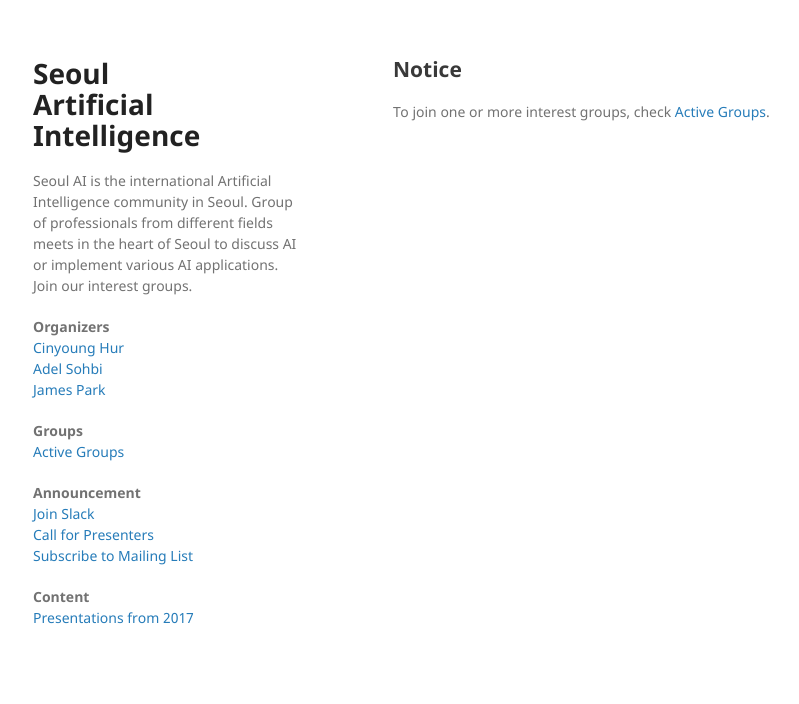
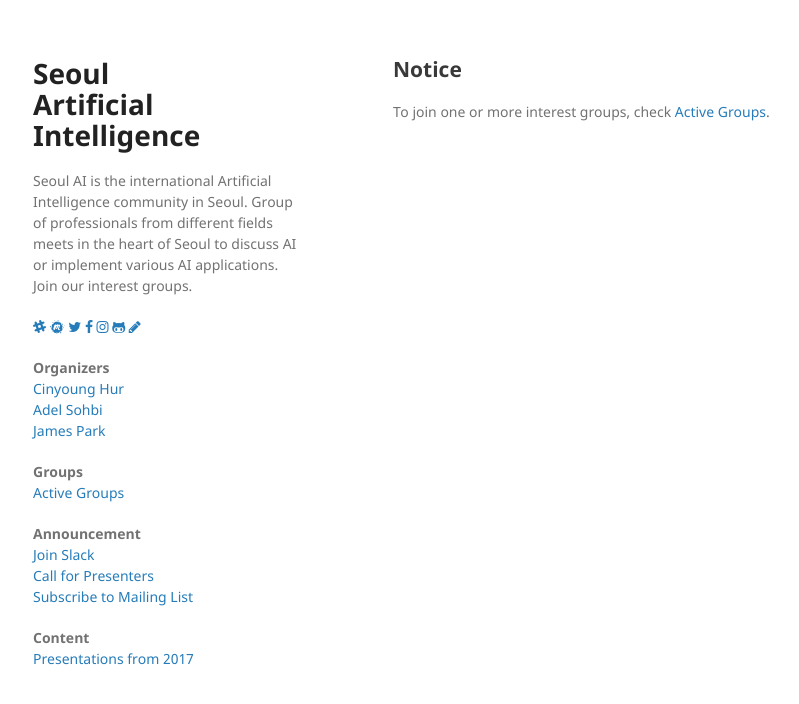
Before and after one commit to seoulai/seoulai.github.io, a Jekyll site: the page built from notice.md, in a window 1280 px wide. Shown: the top 704 px of the page, without its empty margins (177-976 px from the left). Built offline with Jekyll 4.4.1, drawn with Linux system fonts in a browser that asks for light colours; our own code applies the rules of GitHub Pages for plain Markdown files.

Commit message:
Add fontawesome css, instagram link

```diff
--- a/_layouts/default.html
+++ b/_layouts/default.html
@@ -7,7 +7,7 @@
 
 
     <link rel="stylesheet" href="{{ " /assets/css/style.css " | prepend: site.baseurl }}">
-
+    <link rel="stylesheet" href="https://stackpath.bootstrapcdn.com/font-awesome/4.7.0/css/font-awesome.min.css">
     <meta name="viewport" content="width=device-width">
     <!--[if lt IE 9]>
     <script src="//html5shiv.googlecode.com/svn/trunk/html5.js"></script>
@@ -36,12 +36,17 @@
                 <a aria-label="Seoul AI Facebook" target="_blank" href="https://www.facebook.com/seoulai" target="_blank">
                     <i class="icon fa fa-facebook" aria-hidden="true"></i>
                 </a>
+                <a aria-label="Seoul AI Instagram" target="_blank" href="https://instagram.com/seoul__ai" target="_blank">
+                    <i class="icon fa fa-instagram" aria-hidden="true"></i>
+                </a>
                 <a aria-label="Seoul AI Github" target="_blank" href="https://github.com/seoulai" target="_blank">
                     <i class="icon fa fa-github-alt" aria-hidden="true"></i>
                 </a>
                 <a aria-label="Seoul AI Blog" target="_blank" href="http://seoulai.com/blog" target="_blank">
                     <i class="icon fa fa-pencil" aria-hidden="true"></i>
                 </a>
+
+
             </p>
 
             <p>
```
